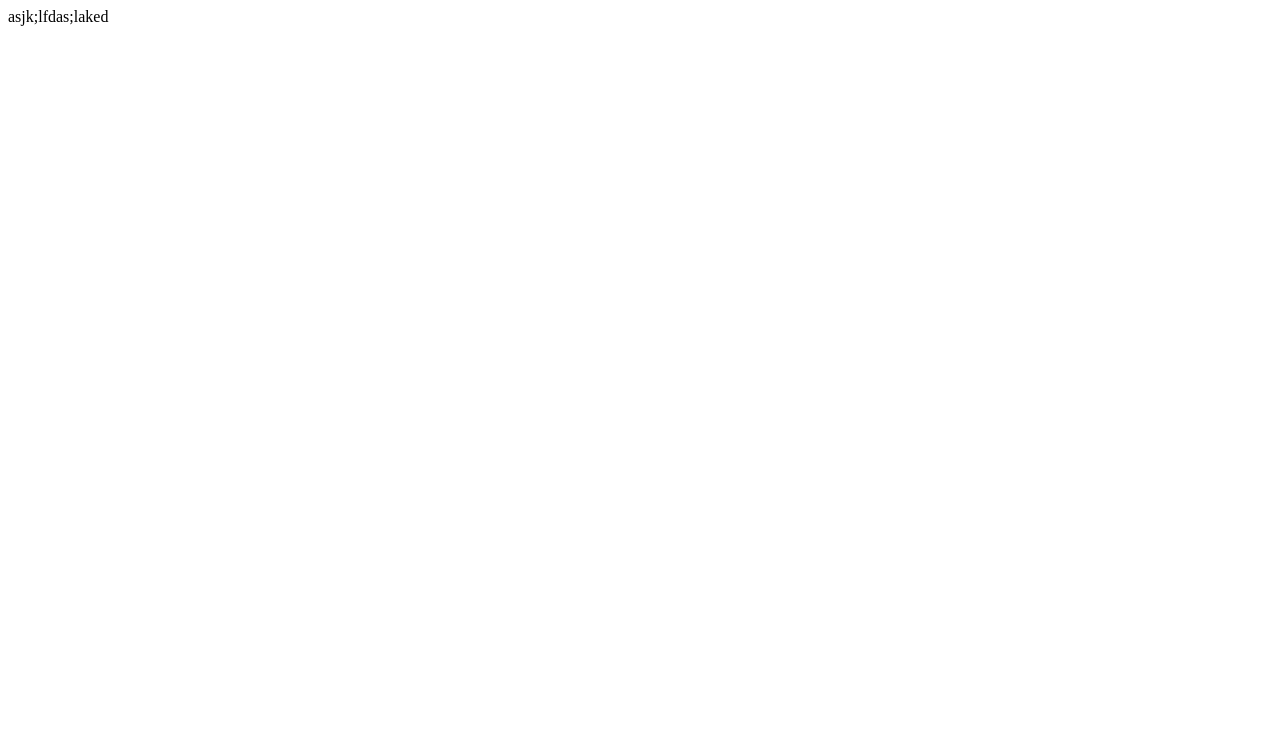
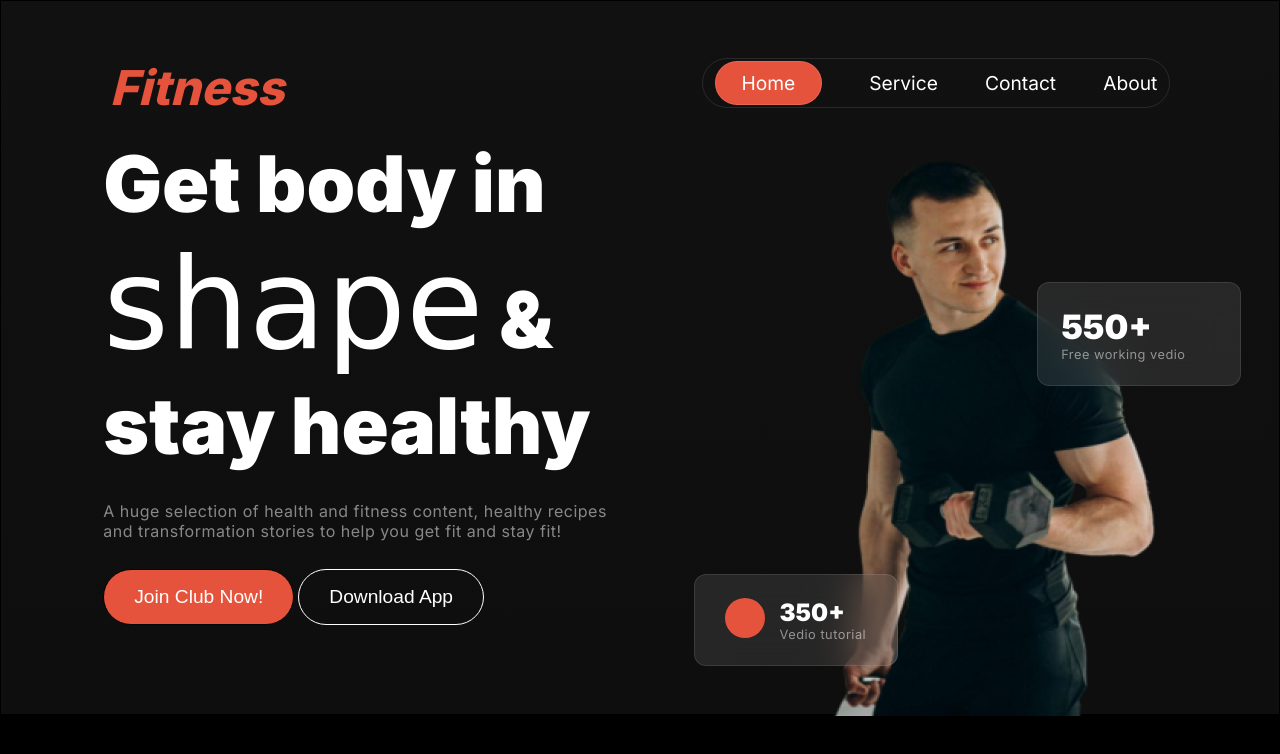
Before and after one commit to mahmudul-dadu/B10-A2, a plain HTML site: page index.html in a window 1280 px wide. Drawn offline with Linux system fonts and the light colour scheme; a web font is replaced by a local one.

Commit message:
second commit

```diff
--- a/index.html
+++ b/index.html
@@ -4,9 +4,69 @@
     <meta charset="UTF-8">
     <meta name="viewport" content="width=device-width, initial-scale=1.0">
     <title>B10 A2</title>
+    <link rel="stylesheet" href="styles/style.css">
 </head>
 <body>
-    <header>asjk;lfdas;laked</header>
+    <header>
+        <nav class="container">
+            <div class="flex">
+                <div>
+                    <h2>Fitness</h2>
+                </div>
+                <div>
+                    <ul class="lists">
+                        <li><a href="" class="list home">Home</a></li>
+                        <li><a href="" class="list">Service</a></li>
+                        <li><a href="" class="list">Contact</a></li>
+                        <li><a href="" class="list">About</a></li>
+                    </ul>
+                </div>
+            </div>
+        </nav>
+        <div class="flex">
+            <div id="get_body_container">
+                <div>
+                    <h4 class="Get_body">Get body in <span>shape</span> & stay healthy</h4>
+                    <p class="body_description">A huge selection of health and fitness content, healthy recipes and transformation stories to help you get fit and stay fit!</p>
+                </div>
+                <div class="button_margin">
+                    <button class="button">Join Club Now!</button>
+                    <button id="button">Download App</button>
+                </div>
+            </div>
+            <div class="hero_right">
+                <img src="img/Images 2.png" alt="">
+                <div class="right_top">
+                    <h4 class="vedio">550+</h4>
+                    <p class="All_dess tutorial">Free working vedio</p>
+
+                </div>
+                <div class="right_btn flex">
+                    <p class="red_circle"></p>
+                    <div>
+                        <h4 class="vedio_num">350+</h4>
+                        <p class="All_dess tutorial">Vedio tutorial</p>
+                    </div>
+
+                </div>
+            </div>
+
+
+
+        </div>
+
+
+
+
+    </header>
+    <main>
+
+    </main>
+    <footer>
+
+    </footer>
+
+
 
 </body>
 </html>
--- /dev/null
+++ b/styles/style.css
@@ -0,0 +1,189 @@
+@import url('https://fonts.googleapis.com/css2?family=Inter:wght@100..900&display=swap');
+@import url('https://fonts.cdnfonts.com/css/miama');
+
+
+
+.inter-font{
+    font-family: "Inter", sans-serif;
+    font-optical-sizing: auto;
+    font-style: normal;
+    font-variation-settings:"slnt" 0;
+    color: white;
+}
+span{
+    font-family: "miama", cursive;
+    font-weight: 400;
+    font-size: 7.875rem;
+}
+
+*{
+    /* max-width: 1440px; */
+    margin: 0 auto;
+    /* padding: 0 190px; */
+
+
+}
+body{
+    background-color: rgb(0, 0, 0);
+}
+
+
+header{
+    max-width: 100%;
+    height: 715px;
+    box-sizing: border-box;
+    border: 1px solid rgb(0, 0, 0);
+    background: linear-gradient(
+        to bottom,
+        rgb(17, 17, 17),
+        rgba(119, 119, 119, 0.116)
+    )
+}
+
+
+h2{
+    font-family: "Inter";
+    font-weight: 800;
+    font-size: 3rem;
+    color: #E6533C;
+    font-style: italic;
+    margin-right: 200px;
+}
+.container{
+    margin-top: 57px;
+    /* border: 1px solid white;  */
+
+}
+.flex{
+    display: flex;
+}
+.lists{
+    list-style: none;
+    display: flex;
+    justify-content: flex-start;
+    align-items: center;
+    gap: 47px;
+    border: 1px solid rgba(255, 255, 255, 0.1);
+    border-radius: 39px;
+    padding: 12px;
+    margin-bottom: 28px;
+}
+.list{
+    font-family: "Inter";
+    font-size: 1.2rem;
+    color: #ffff;
+    text-decoration: none;
+}
+.home{
+    padding: 9px 26px;
+    border: 1px solid rgba(255, 255, 255, 0.11);
+    background-color: #E6533C;
+    border-radius: 46px;
+}
+
+
+
+#get_body_container{
+    width: 520px;
+    /* margin-top: 96px; */
+
+}
+.Get_body{
+    color: white;
+    font-family: "inter";
+    font-size: 4.875rem;
+    font-weight: 900;
+}
+.body_description{
+    color: rgba(255, 255, 255, 0.5);
+    font-family: "inter";
+    font-weight: 400;
+    font-size: 1rem;
+    letter-spacing: 0.5px;
+    margin-top: 28px;
+}
+.button_margin{
+    margin-top: 28px;
+}
+#button{
+    font-size: 1.2rem;
+    font-weight: 500;
+    max-width: 224px;
+    color: white;
+    padding: 16px 30px;
+    border-radius: 42px;
+    background-color: transparent;
+    border: 1px solid white;
+    cursor: pointer;
+}
+.button{
+    font-size: 1.2rem;
+    font-weight: 500;
+    max-width: 224px;
+    color: white;
+    padding: 16px 30px;
+    border-radius: 42px;
+    background-color: transparent;
+    border: 1px solid rgb(0, 0, 0);
+    background-color: #E6533C;
+    cursor: pointer;
+}
+.container_image{
+    /* Images 2 */
+   /* position: absolute; */
+}
+.hero_right{
+    position: relative;
+    /* margin-right: 0rem; */
+}
+.right_top{
+    position: absolute;
+    top: 25%;
+    left: 60%;
+    box-sizing: border-box;
+    border: 1px solid rgba(255, 255, 255, 0.1);
+    border-radius: 12px;
+    width: 204px;
+    backdrop-filter: blur(20px);
+    background-color: rgba(255, 255, 255, 0.1);
+    padding: 23px;
+}
+.vedio{
+    font-family: "inter";
+    font-size: 2.1rem;
+    font-weight: 900;
+    color: white;
+
+}
+.All_dess{
+    color: rgba(255, 255, 255, 0.5);
+    font-family: "inter";
+    font-weight: 400;
+    font-size: 0.8rem;
+    letter-spacing: 0.5px;
+    /* margin-top: 28px; */
+}
+.right_btn{
+    position: absolute;
+    top: 75%;
+    right: 80%;
+    box-sizing: border-box;
+    border: 1px solid rgba(255, 255, 255, 0.1);
+    border-radius: 12px;
+    width: 204px;
+    backdrop-filter: blur(20px);
+    background-color: rgba(255, 255, 255, 0.1);
+    padding: 23px;
+}
+.red_circle{
+    width: 40px;
+    height: 40px;
+    border-radius: 50%;
+    background-color: #E6533C;
+}
+.vedio_num{
+    font-family: "inter";
+    font-size: 1.5rem;
+    font-weight: 900;
+    color: white;
+}
```
